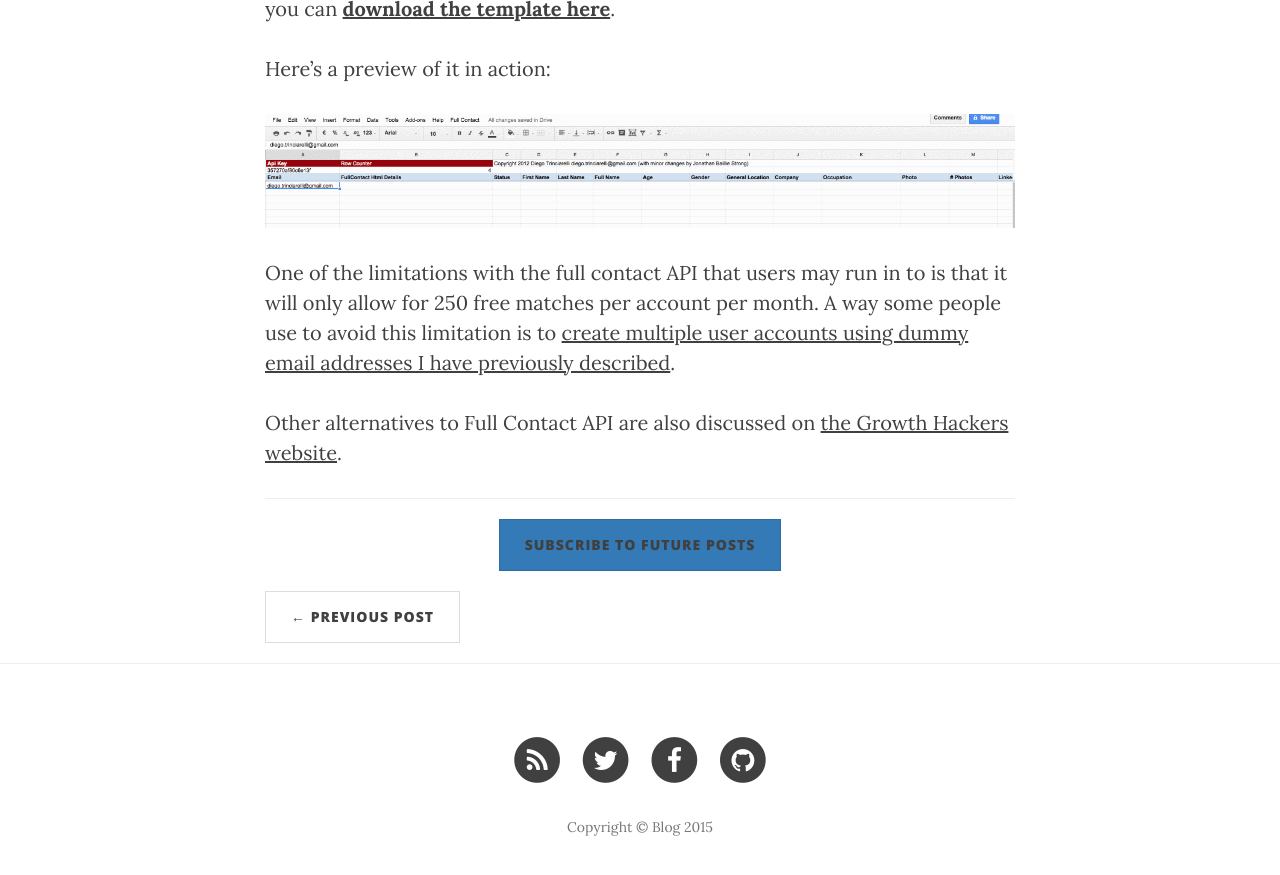
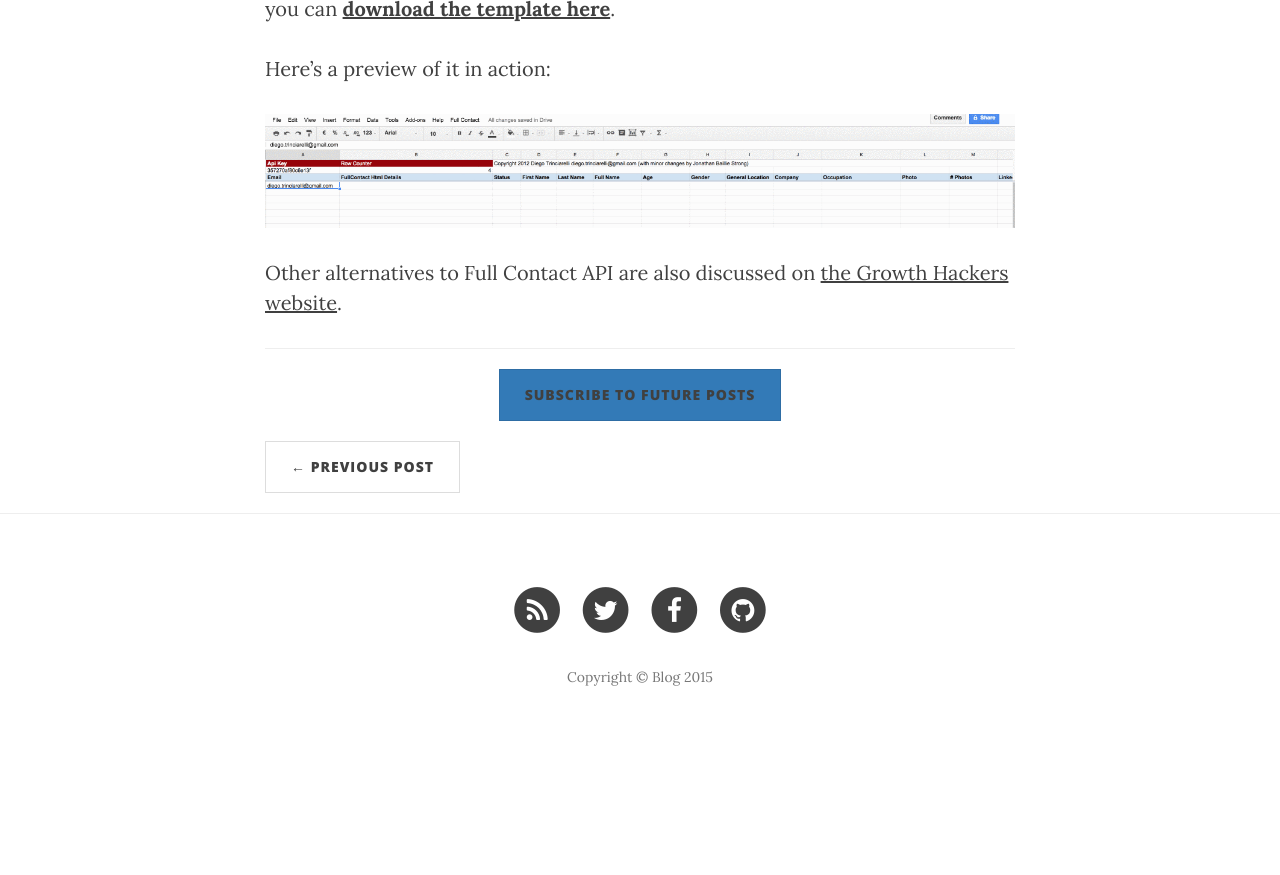
Before and after one commit to jonbstrong/blog, a Jekyll site: the page built from _posts/2015-07-07-mining-user-data-with-fullcontact.markdown, in a window 1280 px wide and 900 px high, scrolled down 982 px. Shown: the top 875 px of the window. Built offline with Jekyll 4.4.1, drawn with Linux system fonts in a browser that asks for light colours; nearby versions of some CDN libraries; some web fonts are replaced; comment, search, counter and statistics services are not loaded; after the commit the page ends 1735 px from its top, so only the background shows below that.

Commit message:
Changed full contact post

```diff
--- a/_posts/2015-07-07-mining-user-data-with-fullcontact.markdown
+++ b/_posts/2015-07-07-mining-user-data-with-fullcontact.markdown
@@ -20,6 +20,4 @@
     <img src="{{ site.baseurl }}/img/fullcontact/fullcontactapi.gif" alt="Executing the spreadsheet script for full contact">
 </div>
 
-One of the limitations with the full contact API that users may run in to is that it will only allow for 250 free matches per account per month. A way some people use to avoid this limitation is to [create multiple user accounts using dummy email addresses I have previously described](jonbstrong.com/blog/hacks/2015/05/08/infinite-email-addresses/).
-
 Other alternatives to Full Contact API are also discussed on [the Growth Hackers website](https://growthhackers.com/questions/ask-gh-now-that-stacklead-is-gone-what-other-tools-will-tell-you-who-is-on-your-email-list/).
```
